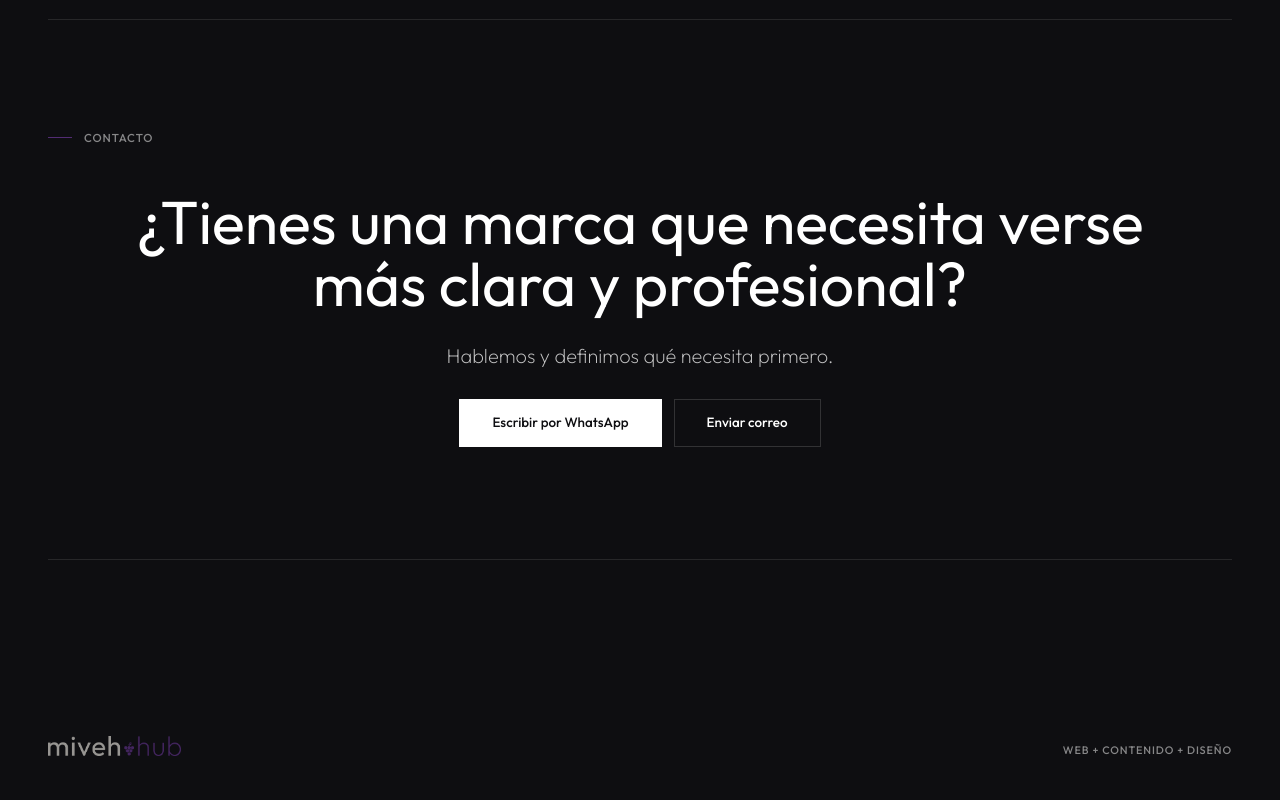
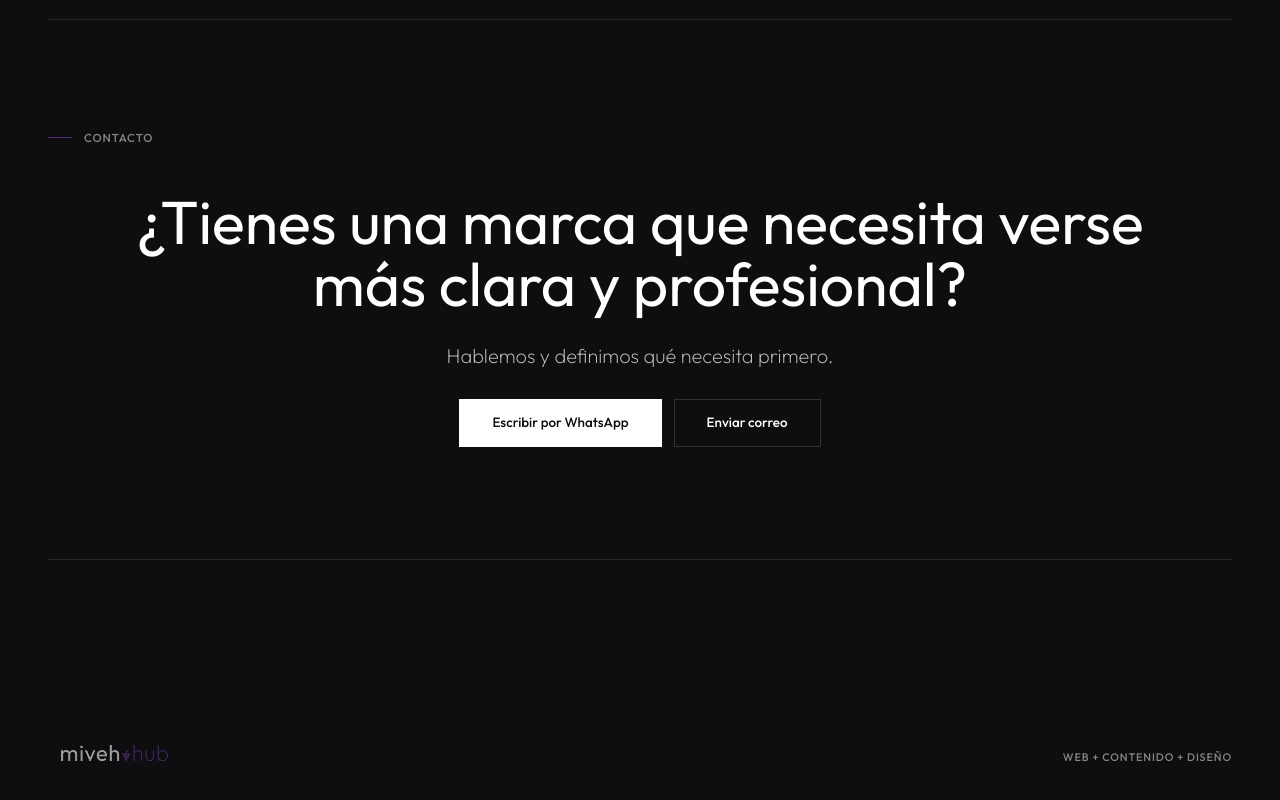
Before and after one commit to mivehhub/miveh-hub-landing, a Next.js app: page / in a window 1280 px wide. Shown: the part 3559-4359 px from the top of the page. Built offline with nearby package versions, Linux system fonts and the light colour scheme.

Commit message:
fix: use wordmark-only logo in footer (no grape icon)

```diff
--- a/app/page.tsx
+++ b/app/page.tsx
@@ -273,10 +273,10 @@ export default function Home() {
       <footer className="mx-auto flex w-full max-w-[88rem] flex-col gap-4 px-5 pb-8 text-[0.68rem] font-medium uppercase tracking-wideish text-white/50 sm:flex-row sm:items-center sm:justify-between sm:px-8 lg:px-12">
         <span className="flex items-center gap-2.5">
           <Image
-            src="/logo-light-nav.png"
+            src="/logo-light.png"
             alt="Miveh Hub"
             width={133}
-            height={20}
+            height={33}
             className="opacity-60 mb-2"
           />
         </span>
```
